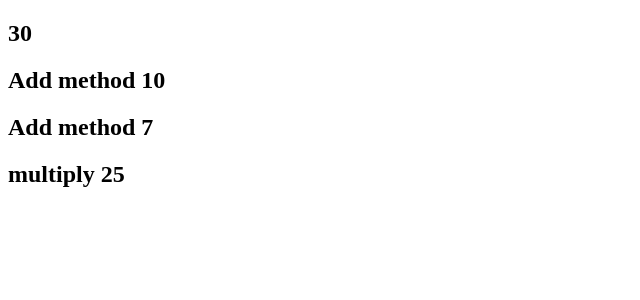
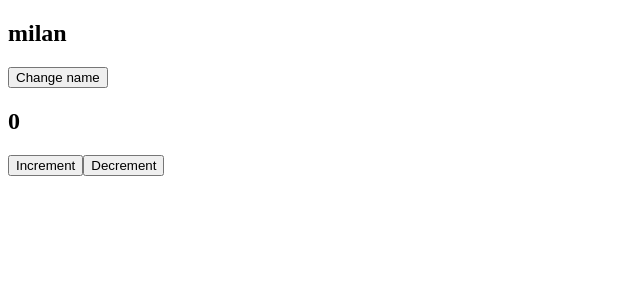
Before and after one commit to milan-sony/learn_vue.js, a Vue app: page / in a window 1280 px wide. Shown: the top 300 px of the page, without its empty margins (0-640 px from the left). Built offline with nearby package versions, Linux system fonts and the light colour scheme.

Commit message:
event handler, v-on, inline event handler

```diff
--- a/src/App.vue
+++ b/src/App.vue
@@ -1,10 +1,15 @@
 <template>
 
-  <h2>{{ 10 + 20 }}</h2>
+  <h2>{{ name }}</h2>
+  <div>
+    <button v-on:click="name = 'sony'">Change name</button>
+  </div>
 
-  <h2>Add method {{ add(2, 3, 5) }}</h2>
-  <h2>Add method {{ add(2, 3, 2) }}</h2>
-  <h2>multiply {{ multiply(5) }}</h2>
+  <h2>{{ count }}</h2>
+  <div>
+    <button v-on:click="count ++">Increment</button>
+    <button v-on:click="count --">Decrement</button>
+  </div>
 
 </template>
 
@@ -14,16 +19,12 @@ export default {
   name: "App",
   data() {
     return {
-      baseMultiplier:5
+      name: 'milan',
+      count: 0
     }
   },
   methods:{
-    add(num1, num2, num3){
-      return num1 + num2 + num3
-    },
-    multiply(num){
-      return num * this.baseMultiplier
-    }
+
   }
 }
 
```
